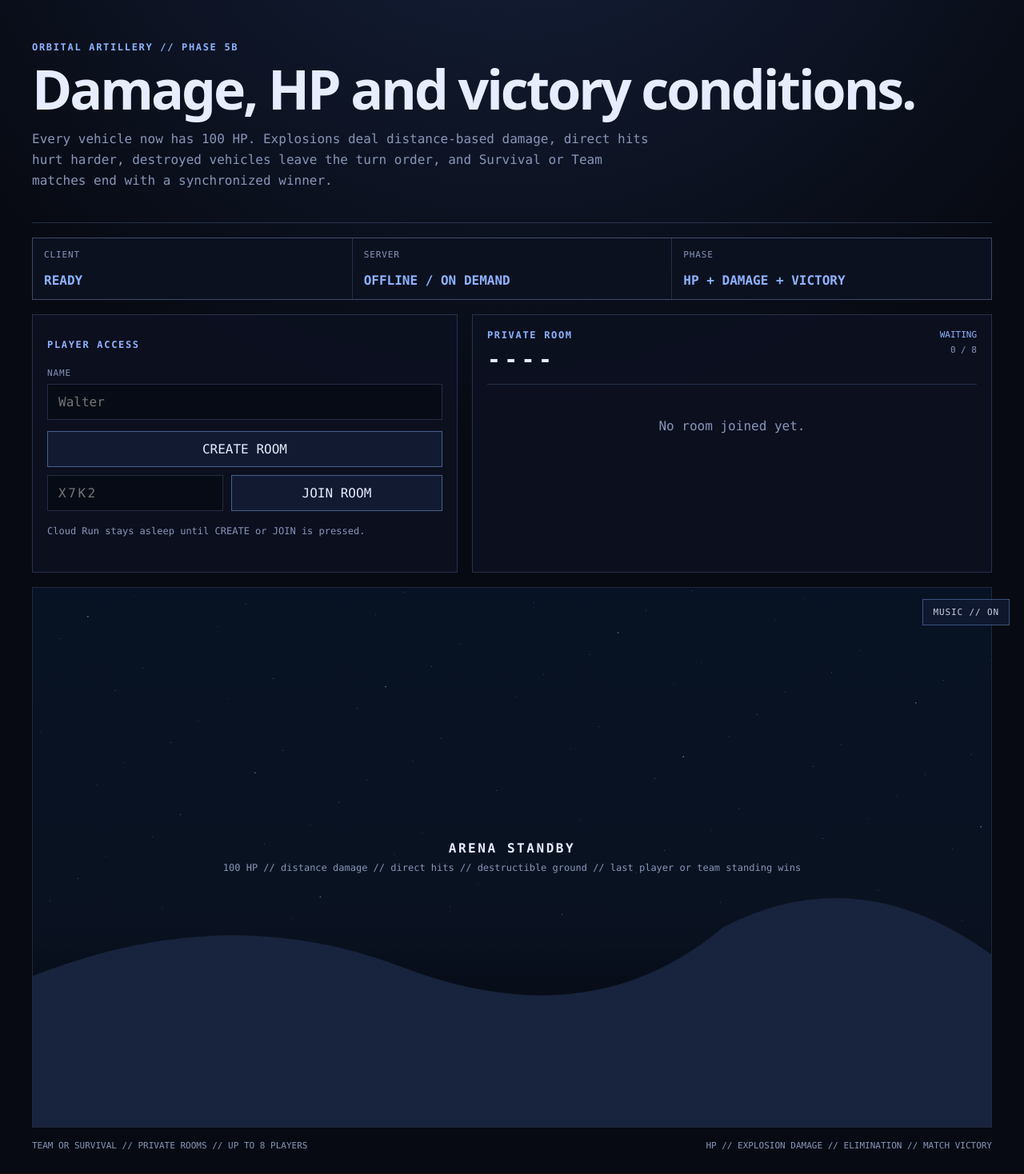
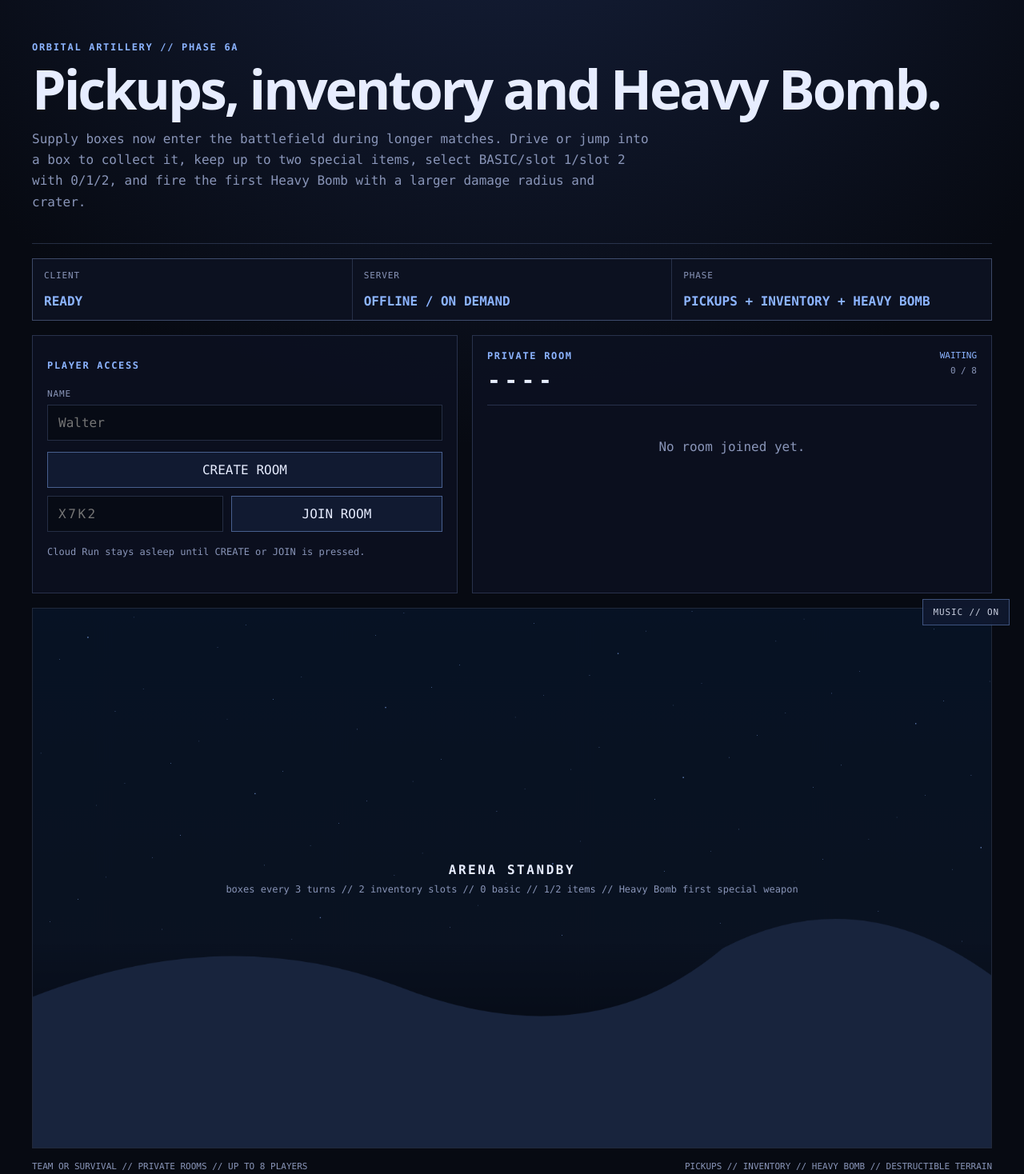
Before and after one commit to wzzzodiac/carabayllo-secret-wars, a plain HTML site: page index.html in a window 1280 px wide. Shown: the whole page at 80% size. Drawn offline with Linux system fonts and the light colour scheme.

Commit message:
Present Phase 6A pickups and Heavy Bomb

```diff
--- a/index.html
+++ b/index.html
@@ -1,8 +1,8 @@
 <!doctype html>
-<html lang="en"><head><meta charset="utf-8"><meta name="viewport" content="width=device-width, initial-scale=1"><meta name="theme-color" content="#070a12"><meta name="description" content="Orbital Artillery — multiplayer artillery game project."><title>Orbital Artillery // Phase 5B</title><link rel="icon" href="favicon.svg?v=1" type="image/svg+xml"><link rel="stylesheet" href="style.css?v=phase5b-combat-1"></head>
-<body><main class="shell"><header class="hero"><p class="eyebrow">ORBITAL ARTILLERY // PHASE 5B</p><h1>Damage, HP and victory conditions.</h1><p class="subtitle">Every vehicle now has 100 HP. Explosions deal distance-based damage, direct hits hurt harder, destroyed vehicles leave the turn order, and Survival or Team matches end with a synchronized winner.</p></header>
-<section class="panel"><div class="status-row"><span>CLIENT</span><strong id="clientStatus">BOOTING</strong></div><div class="status-row"><span>SERVER</span><strong id="serverStatus">OFFLINE</strong></div><div class="status-row"><span>PHASE</span><strong>HP + DAMAGE + VICTORY</strong></div></section>
+<html lang="en"><head><meta charset="utf-8"><meta name="viewport" content="width=device-width, initial-scale=1"><meta name="theme-color" content="#070a12"><meta name="description" content="Orbital Artillery — multiplayer artillery game project."><title>Orbital Artillery // Phase 6A</title><link rel="icon" href="favicon.svg?v=1" type="image/svg+xml"><link rel="stylesheet" href="style.css?v=phase5b-combat-1"></head>
+<body><main class="shell"><header class="hero"><p class="eyebrow">ORBITAL ARTILLERY // PHASE 6A</p><h1>Pickups, inventory and Heavy Bomb.</h1><p class="subtitle">Supply boxes now enter the battlefield during longer matches. Drive or jump into a box to collect it, keep up to two special items, select BASIC/slot 1/slot 2 with 0/1/2, and fire the first Heavy Bomb with a larger damage radius and crater.</p></header>
+<section class="panel"><div class="status-row"><span>CLIENT</span><strong id="clientStatus">BOOTING</strong></div><div class="status-row"><span>SERVER</span><strong id="serverStatus">OFFLINE</strong></div><div class="status-row"><span>PHASE</span><strong>PICKUPS + INVENTORY + HEAVY BOMB</strong></div></section>
 <section class="lobby-grid"><div class="lobby-card" id="entryPanel"><p class="section-label">PLAYER ACCESS</p><label for="playerName">NAME</label><input id="playerName" maxlength="20" autocomplete="nickname" placeholder="Walter"><div class="entry-actions"><button id="createRoom" type="button">CREATE ROOM</button><div class="join-row"><input id="roomCode" maxlength="4" autocomplete="off" placeholder="X7K2" aria-label="Room code"><button id="joinRoom" type="button">JOIN ROOM</button></div></div><p id="actionMessage" class="message" aria-live="polite">Cloud Run stays asleep until CREATE or JOIN is pressed.</p></div>
 <div class="lobby-card room-card"><div class="room-heading"><div><p class="section-label">PRIVATE ROOM</p><strong id="activeRoomCode">----</strong></div><div class="room-meta"><span id="roomStatus">WAITING</span><span id="roomCount">0 / 8</span></div></div><div id="playerList" class="player-list"><div class="empty-room">No room joined yet.</div></div>
 <div id="roomControls" class="room-controls" hidden><div id="modeControls" class="control-group"><span class="control-label">GAME MODE // HOST</span><div class="button-row"><button id="teamModeButton" type="button">TEAM MODE</button><button id="survivalModeButton" type="button">SURVIVAL MODE</button></div></div><div id="teamControls" class="control-group"><span class="control-label">YOUR TEAM</span><div class="button-row"><button id="teamAButton" type="button">TEAM A</button><button id="teamBButton" type="button">TEAM B</button></div></div><button id="readyButton" class="ready-button" type="button">READY</button><button id="startGameButton" class="start-button" type="button" hidden>START GAME</button><p id="lobbyHint" class="lobby-hint">Choose your setup and mark yourself ready.</p></div></div></section>
-<section class="game-frame" aria-label="Synchronized turn-based artillery world"><canvas id="gameCanvas" width="1600" height="900"></canvas><div class="overlay"><p id="arenaTitle">ARENA STANDBY</p><span id="arenaSubtitle">100 HP // distance damage // direct hits // destructible ground // last player or team standing wins</span></div></section><footer><span>TEAM OR SURVIVAL // PRIVATE ROOMS // UP TO 8 PLAYERS</span><span>HP // EXPLOSION DAMAGE // ELIMINATION // MATCH VICTORY</span></footer></main><script type="module" src="music.js?v=phase5b-polish-1"></script><script type="module" src="client.js?v=phase5b-knockback-1"></script></body></html>
+<section class="game-frame" aria-label="Synchronized turn-based artillery world"><canvas id="gameCanvas" width="1600" height="900"></canvas><div class="overlay"><p id="arenaTitle">ARENA STANDBY</p><span id="arenaSubtitle">boxes every 3 turns // 2 inventory slots // 0 basic // 1/2 items // Heavy Bomb first special weapon</span></div></section><footer><span>TEAM OR SURVIVAL // PRIVATE ROOMS // UP TO 8 PLAYERS</span><span>PICKUPS // INVENTORY // HEAVY BOMB // DESTRUCTIBLE TERRAIN</span></footer></main><script type="module" src="music.js?v=phase5b-polish-1"></script><script type="module" src="client.js?v=phase6a-items-1"></script></body></html>
```
